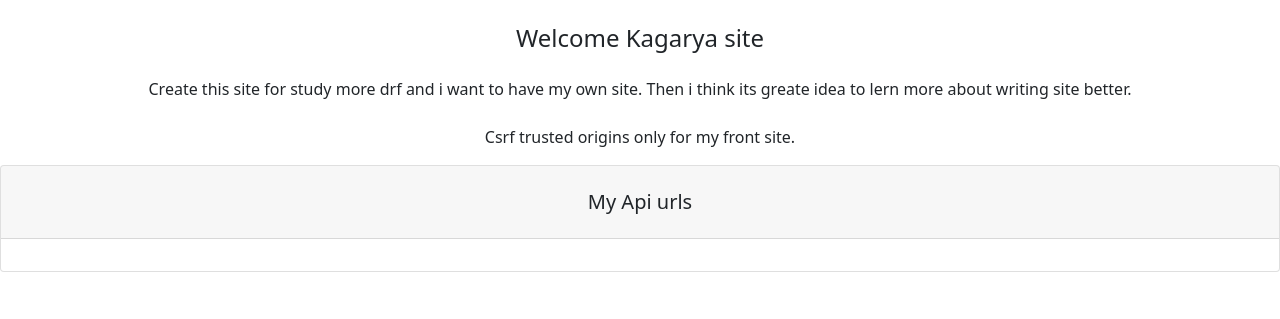
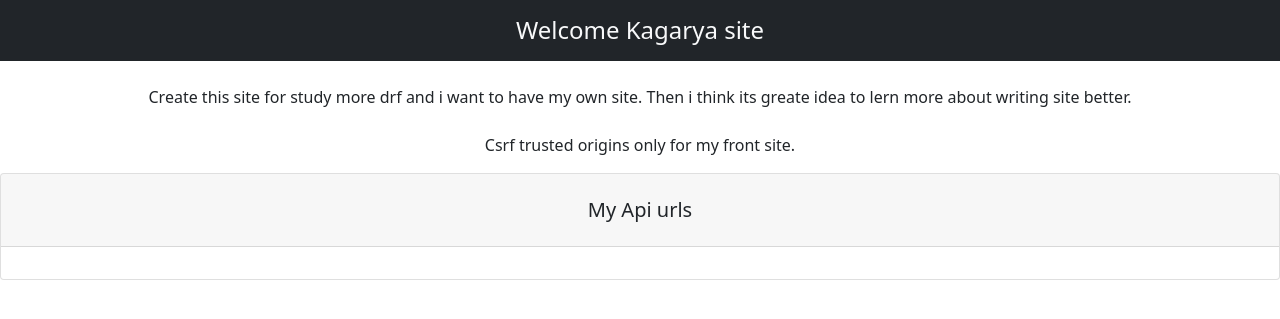
Before and after one commit to KaKeGo/kagarya-backend, a Django app: page / in a window 1280 px wide. Shown: the top 319 px of the page. Run offline with Django 4.2, Linux system fonts and the light colour scheme; data that the repository does not hold is empty.

Commit message:
Change navbar

```diff
--- a/home/templates/home/home.html
+++ b/home/templates/home/home.html
@@ -6,9 +6,7 @@
 
 <div class='text-center'>
     <div>
-        <h4 class='mt-4'>
-            Welcome Kagarya site
-        </h4>
+        {% include 'navbar.html' %}
     </div>
     <div>
         <p class='fs-6 fw-light m-4'>
--- /dev/null
+++ b/templates/navbar.html
@@ -0,0 +1,6 @@
+
+<div>
+    <h4 class='bg-dark text-light p-3'>
+        Welcome Kagarya site
+    </h4>
+</div>
```
